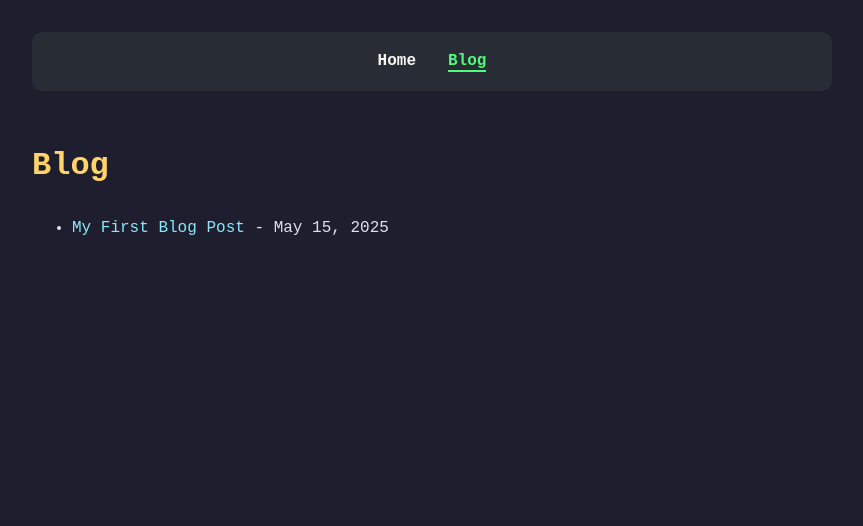
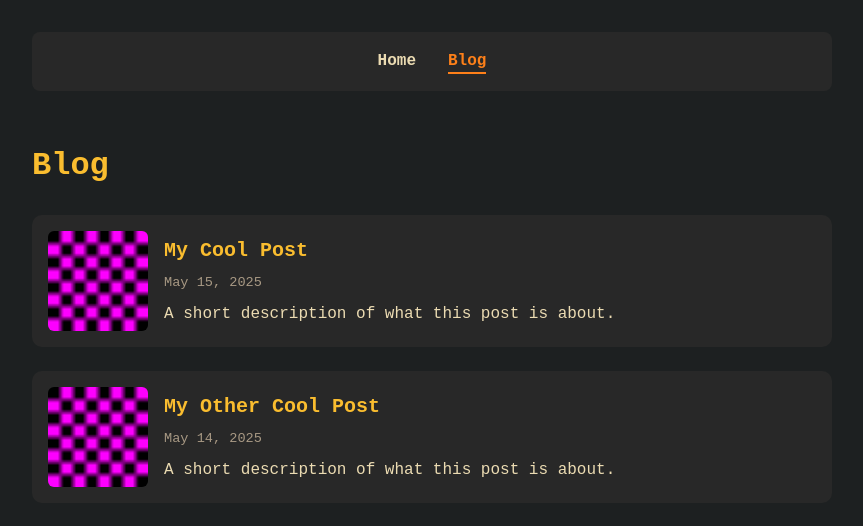
Before and after one commit to goopey7/personal-site, a Jekyll site: the page built from blog.html, in a window 1280 px wide. Shown: the top 526 px of the page, without its empty margins (208-1071 px from the left). Built offline with Jekyll 4.4.1, drawn with Linux system fonts in a browser that asks for light colours.

Commit message:
gruvbox style + nicer css

```diff
--- /dev/null
+++ b/_posts/2025-05-14-first-post.md
@@ -0,0 +1,9 @@
+---
+layout: post
+title: "My Other Cool Post"
+date: 2025-05-14
+thumbnail: /assets/thumbs/default.png
+description: "A short description of what this post is about."
+---
+
+This is my first post written in Markdown!
--- /dev/null
+++ b/_posts/2025-05-15-a-second-post.md
@@ -0,0 +1,9 @@
+---
+layout: post
+title: "My Cool Post"
+date: 2025-05-15
+thumbnail: /assets/thumbs/default.png
+description: "A short description of what this post is about."
+---
+
+This is my first post written in Markdown!
--- a/_posts/2025-05-15-first-post.md
+++ /dev/null
@@ -1,7 +0,0 @@
----
-layout: post
-title: "My First Blog Post"
-date: 2025-05-15
----
-
-This is my first post written in Markdown!
--- a/blog.html
+++ b/blog.html
@@ -4,10 +4,16 @@ title: Blog
 ---
 
 <h1>Blog</h1>
-<ul>
+
+<div class="post-list">
   {% for post in site.posts %}
-    <li>
-      <a href="{{ post.url }}">{{ post.title }}</a> - {{ post.date | date: "%b %-d, %Y" }}
-    </li>
+    <a href="{{ post.url }}" class="post-card">
+      <img src="{{ post.thumbnail | default: '/assets/thumbs/default.png' }}" alt="Thumbnail">
+      <div class="post-info">
+        <h2>{{ post.title }}</h2>
+        <p class="meta">{{ post.date | date: "%B %d, %Y" }}</p>
+        <p>{{ post.description }}</p>
+      </div>
+    </a>
   {% endfor %}
-</ul>
+</div>
--- a/css/style.css
+++ b/css/style.css
@@ -1,8 +1,9 @@
-/* Base */
+/* Gruvbox-Inspired Styling */
+
 body {
-  font-family: 'Fira Code', 'Courier New', monospace;
-  background-color: #1e1e2f;
-  color: #e0e0f0;
+  font-family: 'Fira Code', monospace;
+  background-color: #1d2021;
+  color: #ebdbb2;
   margin: 0;
   padding: 2em;
   max-width: 800px;
@@ -11,24 +12,25 @@ body {
 }
 
 h1, h2, h3 {
-  color: #ffd369;
+  color: #fabd2f;
   margin-top: 1.5em;
 }
 
 a {
-  color: #8be9fd;
+  color: #8ec07c;
   text-decoration: none;
 }
 
 a:hover {
+  color: #fb4934;
   text-decoration: underline;
 }
 
 /* Navigation */
 nav {
-  background: #282c34;
+  background: #282828;
   padding: 1em;
-  border-radius: 10px;
+  border-radius: 8px;
   margin-bottom: 2em;
 }
 
@@ -42,34 +44,44 @@ nav ul {
 }
 
 nav a {
-  color: #f8f8f2;
+  color: #ebdbb2;
   font-weight: bold;
-  transition: color 0.2s;
+  padding-bottom: 2px;
+  transition: color 0.2s, border-bottom 0.2s;
 }
 
 nav a.active {
-  color: #50fa7b;
-  border-bottom: 2px solid #50fa7b;
+  color: #fe8019;
+  border-bottom: 2px solid #fe8019;
 }
 
 nav a:hover {
-  color: #ff79c6;
+  color: #fb4934;
 }
 
-/* Blog post content */
+/* Blog post layout */
 .post {
   margin-top: 2em;
 }
 
 .post h1 {
-  color: #f1fa8c;
+  color: #fabd2f;
 }
 
 .post em {
-  color: #bd93f9;
+  color: #d3869b;
 }
 
-/* Responsive tweaks */
+/* Code styling */
+pre, code {
+  background: #3c3836;
+  color: #ebdbb2;
+  padding: 0.5em;
+  border-radius: 5px;
+  overflow-x: auto;
+}
+
+/* Responsive */
 @media (max-width: 600px) {
   nav ul {
     flex-direction: column;
@@ -77,10 +89,55 @@ nav a:hover {
   }
 }
 
-/* Code blocks */
-pre, code {
-  background: #2d2d3a;
-  padding: 0.5em;
-  border-radius: 5px;
-  overflow-x: auto;
+/* Blog Post Cards */
+.post-list {
+  display: flex;
+  flex-direction: column;
+  gap: 1.5em;
 }
+
+.post-card {
+  display: flex;
+  gap: 1em;
+  text-decoration: none;
+  background: #282828;
+  padding: 1em;
+  border-radius: 10px;
+  transition: background 0.2s, transform 0.2s;
+}
+
+.post-card:hover {
+  background: #3c3836;
+  transform: scale(1.01);
+}
+
+.post-card img {
+  width: 100px;
+  height: 100px;
+  object-fit: cover;
+  border-radius: 6px;
+  flex-shrink: 0;
+}
+
+.post-info {
+  display: flex;
+  flex-direction: column;
+  justify-content: center;
+}
+
+.post-info h2 {
+  margin: 0;
+  font-size: 1.25em;
+  color: #fabd2f;
+}
+
+.post-info .meta {
+  font-size: 0.85em;
+  color: #a89984;
+  margin: 0.25em 0;
+}
+
+.post-info p {
+  margin: 0.2em 0 0;
+  color: #ebdbb2;
+}
```
Also changed, not shown: assets/thumbs/default.png (added).
